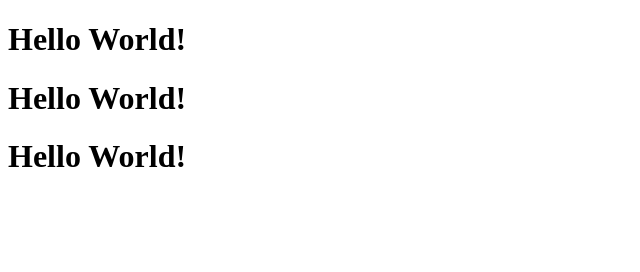
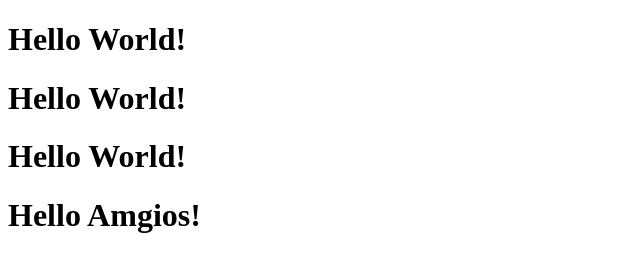
Before and after one commit to adela05/demo, a plain HTML site: page index.html in a window 1280 px wide. Shown: the whole page, without its empty margins (0-640 px from the left). Drawn offline with Linux system fonts and the light colour scheme.

Commit message:
add another line

```diff
--- a/index.html
+++ b/index.html
@@ -10,5 +10,6 @@
   <h1>Hello World!</h1>
   <h1>Hello World!</h1>
   <h1>Hello World!</h1>
+  <h1>Hello Amgios!</h1>
 </body>
 </html>
```
